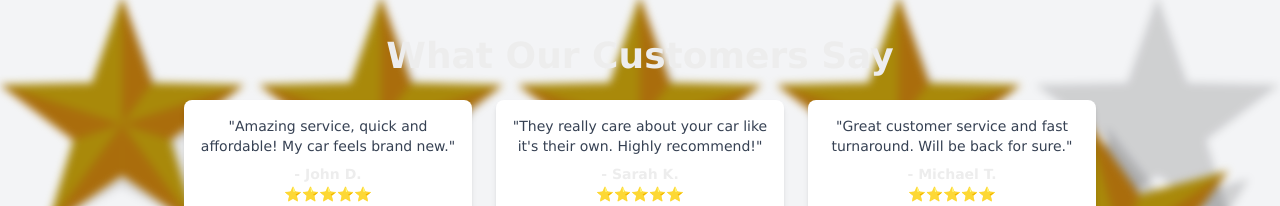
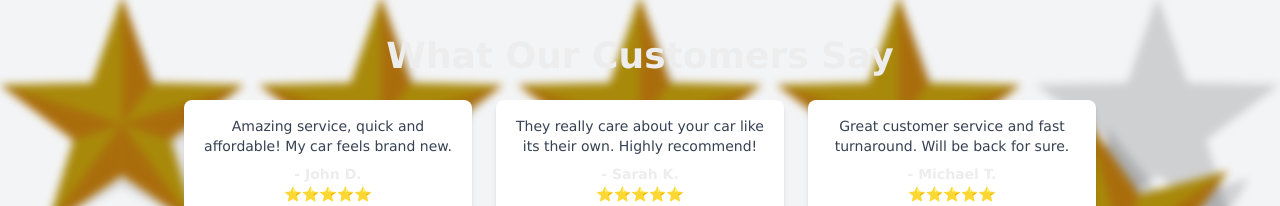
Before and after one commit to JasMeet2110/Code_Garage, a Next.js app: page /HomePage in a window 1280 px wide. Shown: the part 2496-2702 px from the top of the page. Built offline with nearby package versions, Linux system fonts and the light colour scheme.

Commit message:
minor commit

```diff
--- a/app/HomePage/page.tsx
+++ b/app/HomePage/page.tsx
@@ -113,21 +113,21 @@ export default function Home() {
             <div className="flex flex-col md:flex-row justify-center gap-6">
               {/* review 1 */}
               <div className="bg-white shadow-md rounded-lg p-4 w-72 hover:shadow-lg transition">
-                <p className="text-gray-700 text-sm">"Amazing service, quick and affordable! My car feels brand new."</p>
+                <p className="text-gray-700 text-sm">Amazing service, quick and affordable! My car feels brand new.</p>
                 <p className="mt-2 font-semibold text-sm">- John D.</p>
                 <p className="text-yellow-500 text-sm">⭐⭐⭐⭐⭐</p>
               </div>
 
               {/* review 2 */}
               <div className="bg-white shadow-md rounded-lg p-4 w-72 hover:shadow-lg transition">
-                <p className="text-gray-700 text-sm">"They really care about your car like it's their own. Highly recommend!"</p>
+                <p className="text-gray-700 text-sm">They really care about your car like its their own. Highly recommend!</p>
                 <p className="mt-2 font-semibold text-sm">- Sarah K.</p>
                 <p className="text-yellow-500 text-sm">⭐⭐⭐⭐⭐</p>
               </div>
 
               {/* review 3 */}
               <div className="bg-white shadow-md rounded-lg p-4 w-72 hover:shadow-lg transition hidden md:block">
-                <p className="text-gray-700 text-sm">"Great customer service and fast turnaround. Will be back for sure."</p>
+                <p className="text-gray-700 text-sm">Great customer service and fast turnaround. Will be back for sure.</p>
                 <p className="mt-2 font-semibold text-sm">- Michael T.</p>
                 <p className="text-yellow-500 text-sm">⭐⭐⭐⭐⭐</p>
               </div>
```
